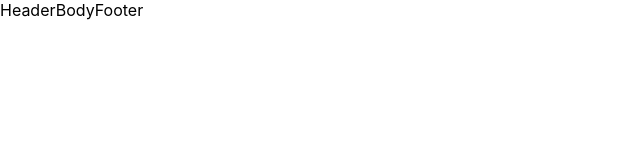
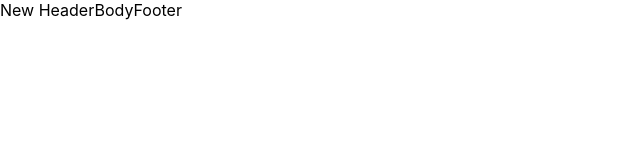
Before and after one commit to AnatolyNikol/microtasks, a React (Create React App) app: page / in a window 1280 px wide. Shown: the top 160 px of the page, without its empty margins (0-640 px from the left). Built offline with nearby package versions, Linux system fonts and the light colour scheme.

Commit message:
Add props to Header

```diff
--- a/src/App.tsx
+++ b/src/App.tsx
@@ -8,7 +8,7 @@ function App() {
     return (
         <>
             {/*Microtask 1*/}
-            <Header />
+            <Header title={"New Header"}/>
             <Body/>
             <Footer/>
         </>
--- a/src/microtask 1/Header.tsx
+++ b/src/microtask 1/Header.tsx
@@ -1,9 +1,13 @@
 import React from "react";
 
-export const Header = () => {
+type HeaderTitleType = {
+    title: string
+}
+
+export const Header = (props: HeaderTitleType) => {
     return (
         <>
-           Header
+            {props.title}
         </>
     )
 }
```
